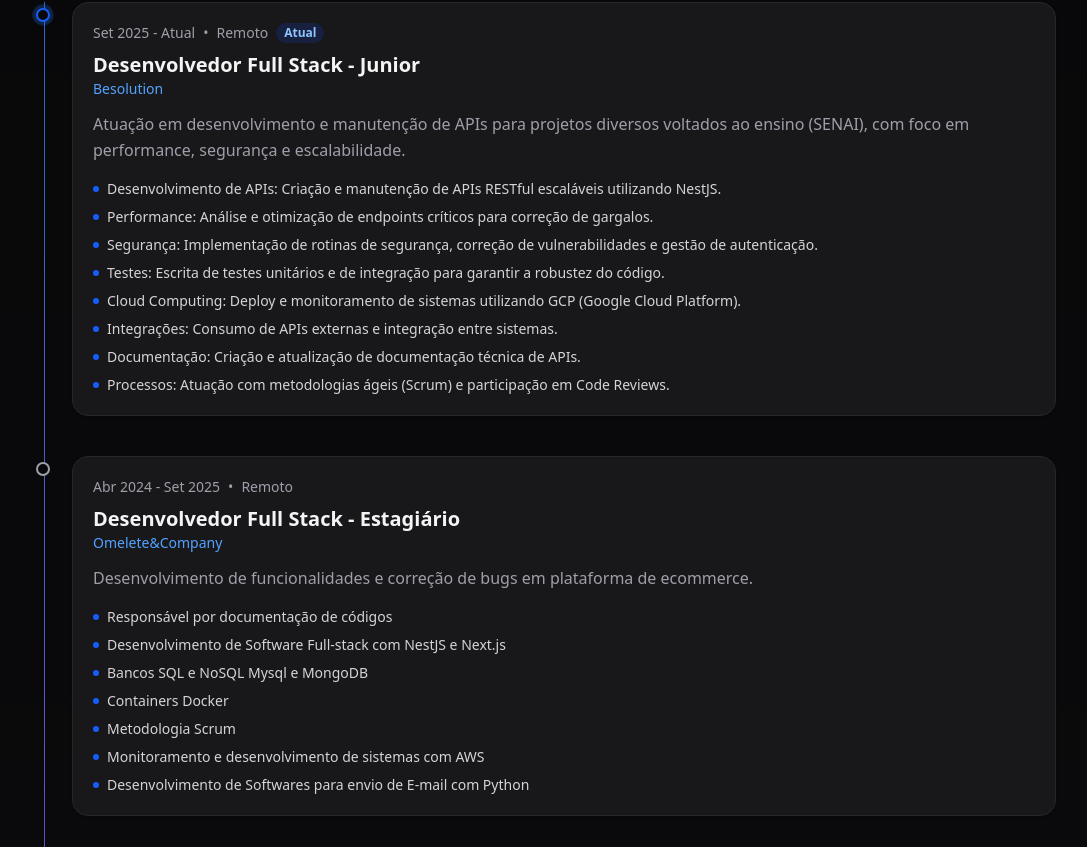
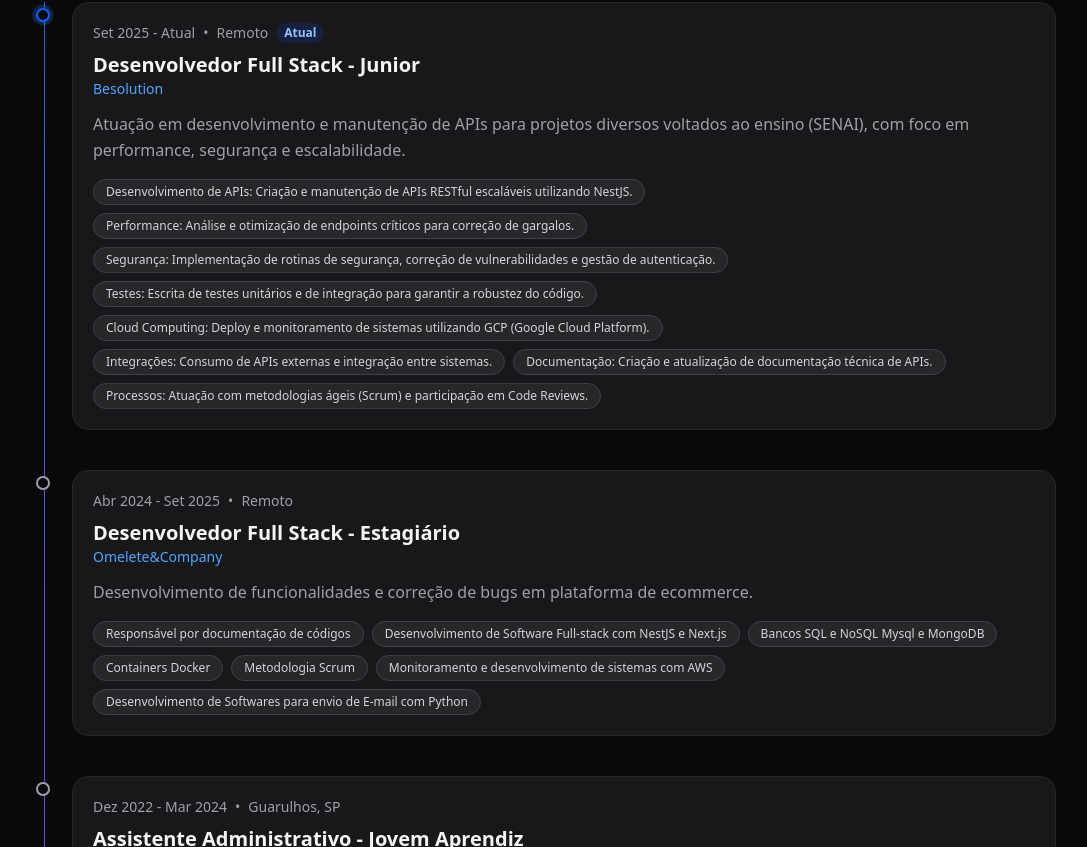
Before and after one commit to Pedrohses/pedrohses-next, a Next.js app: page / in a window 1280 px wide. Shown: the part 2513-3360 px from the top of the page, without its empty margins (96-1183 px from the left). Built offline with nearby package versions, Linux system fonts and the light colour scheme; no server answers.

Commit message:
feat: update skills display in TimelineItem to use badges for improved UI

```diff
--- a/src/components/ui/Timeline/TimelineItem.tsx
+++ b/src/components/ui/Timeline/TimelineItem.tsx
@@ -48,14 +48,16 @@
 
         <p className="mt-3 text-sm leading-relaxed text-zinc-600 sm:text-base dark:text-zinc-400">{experience.summary}</p>
 
-        <ul className="mt-4 space-y-2 text-sm text-zinc-700 dark:text-zinc-300">
+        <div className="mt-4 flex flex-wrap gap-2">
           {experience.skills.map((item) => (
-            <li key={item} className="flex gap-2">
-              <span className="mt-[7px] h-1.5 w-1.5 shrink-0 rounded-full bg-blue-600" aria-hidden="true" />
-              <span>{item}</span>
-            </li>
+            <span
+              key={item}
+              className="rounded-full border border-zinc-200 bg-zinc-50 px-3 py-1 text-xs text-zinc-700 dark:border-zinc-700 dark:bg-zinc-800 dark:text-zinc-300"
+            >
+              {item}
+            </span>
           ))}
-        </ul>
+        </div>
       </motion.article>
     </>
   )
```
